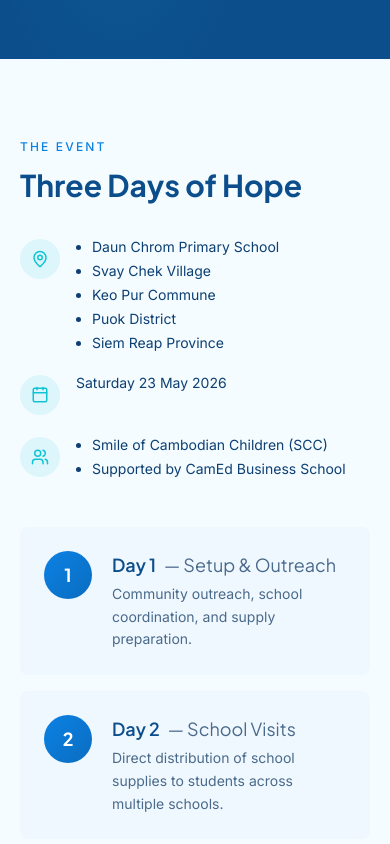
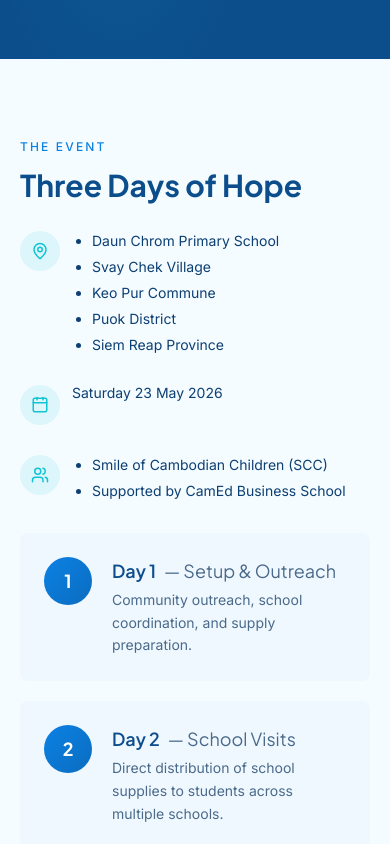
Before and after one commit to lyheang369/scc-charity, a React (Vite) app: page / in a window 390 px wide. Shown: the part 4020-4864 px from the top of the page. Built offline with nearby package versions, Linux system fonts and the light colour scheme.

Commit message:
style: improve event section spacing on mobile

```diff
--- a/src/components/EventDetails.jsx
+++ b/src/components/EventDetails.jsx
@@ -14,16 +14,16 @@ export default function EventDetails() {
   return (
     <section id="event" className="section-padding bg-cream">
       <div className="max-w-7xl mx-auto px-5 md:px-8">
-        <div className="grid md:grid-cols-2 gap-12 md:gap-16 items-start">
+        <div className="grid md:grid-cols-2 gap-8 md:gap-16 items-start">
           <ScrollReveal>
             <span className="text-xs font-medium tracking-[0.18em] uppercase text-orange block mb-3">{t.event.eyebrow}</span>
-            <h2 className="font-display text-3xl md:text-4xl lg:text-5xl font-bold text-navy leading-tight mb-8">{t.event.headline}</h2>
-            <div className="space-y-5">
+            <h2 className="font-display text-3xl md:text-4xl lg:text-5xl font-bold text-navy leading-tight mb-6 md:mb-8">{t.event.headline}</h2>
+            <div className="space-y-7 md:space-y-5">
               {info.map(({ icon: Icon, label, isList }, i) => (
-                <div key={i} className="flex items-start gap-4">
+                <div key={i} className="flex items-start gap-3 md:gap-4">
                   <div className="w-10 h-10 rounded-full bg-green/10 flex items-center justify-center text-green shrink-0 mt-0.5"><Icon size={18} /></div>
                   {isList ? (
-                    <ul className="text-sm md:text-base text-navy-light space-y-1 list-disc pl-4">
+                    <ul className="text-sm md:text-base text-navy-light space-y-1.5 list-disc pl-5 pt-0.5">
                       {label.map((item, idx) => (
                         <li key={idx}>{item}</li>
                       ))}
@@ -36,7 +36,7 @@ export default function EventDetails() {
             </div>
           </ScrollReveal>
 
-          <div className="space-y-4">
+          <div className="space-y-5 md:space-y-4">
             {t.event.days.map((day, i) => (
               <ScrollReveal key={i}>
                 <div className="bg-warm-gray rounded-lg p-6 md:p-8 hover:-translate-y-0.5 hover:shadow-md transition-all">
```
